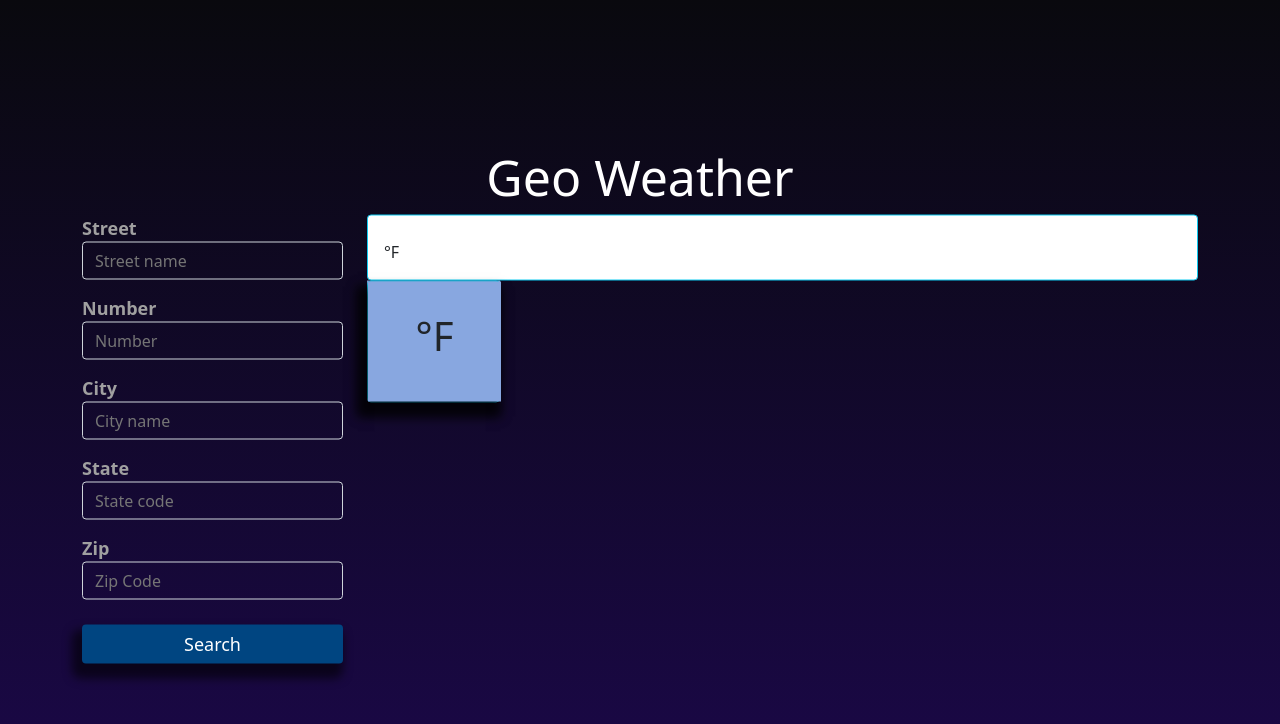
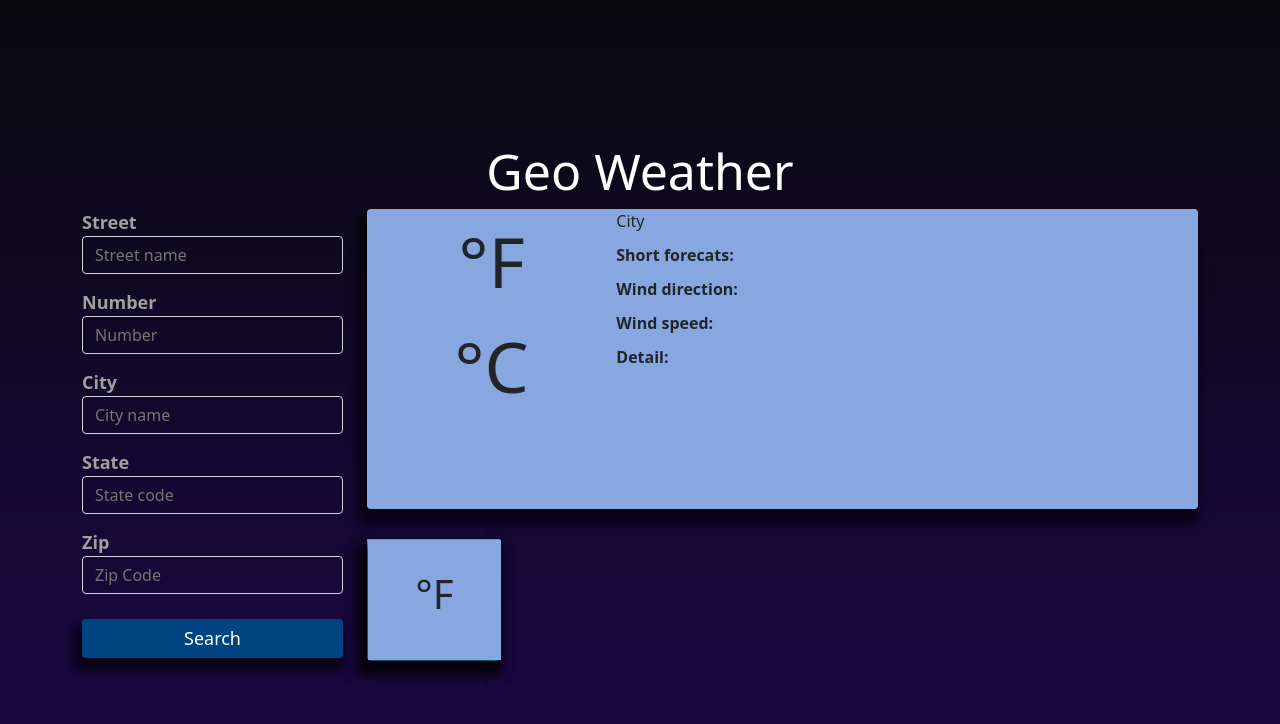
Before and after one commit to igorayelloborgesdev/ReactJS_Geocoding_Weather, a React (Create React App) app in the folder geo-weather/: page / in a window 1280 px wide. Shown: the top 724 px of the page. Built offline with nearby package versions, Linux system fonts and the light colour scheme.

Commit message:
Maincard

```diff
--- a/geo-weather/src/Components/HighlightCard.js
+++ b/geo-weather/src/Components/HighlightCard.js
@@ -1,21 +1,36 @@
-import React from 'react';
-import Card from 'react-bootstrap/Card'
+import React from "react";
+import Card from "react-bootstrap/Card";
+import Container from "react-bootstrap/Container";
+import Col from "react-bootstrap/Col";
+import Row from "react-bootstrap/Row";
 
-const HighlightCard = ({ detailedForecast, namePeriod, shortForecast, temperature, temperatureCelsius, windDirection, windSpeed  }) => (
-    <div>
-      <Card border="info">
-      <Card.Body>
-        <Card.Title></Card.Title>
-        <Card.Text>
-          {temperature}°F
-          {detailedForecast}
-    {namePeriod}
-    {shortForecast}
-    {temperatureCelsius}
-    {windDirection}
-    {windSpeed}
-        </Card.Text>
-      </Card.Body>
+const HighlightCard = ({
+  detailedForecast,
+  namePeriod,
+  shortForecast,
+  temperature,
+  temperatureCelsius,
+  windDirection,
+  windSpeed,
+}) => (
+  <div>
+    <Card border="info" className={"mainCard"}>
+      <div className={"mainCardChild"}>
+        <div className={"mainCardColLeft"}>
+          <div className={"mainCardColLeftTitle"}>{namePeriod}</div>
+          <div>{temperature}°F</div>
+          <div>{temperatureCelsius}°C</div>
+        </div>
+        <div className={"mainCardColRight"}>
+          <div>
+            <div className={"mainCardColRightMargin"}>City</div>
+            <div className={"mainCardColRightMargin"}><b>Short forecats:</b> {shortForecast}</div>
+            <div className={"mainCardColRightMargin"}><b>Wind direction:</b> {windDirection}</div>
+            <div className={"mainCardColRightMargin"}><b>Wind speed:</b> {windSpeed}</div>
+            <div className={"mainCardColRightMargin"}><b>Detail:</b> {detailedForecast}</div>
+          </div>
+        </div>
+      </div>
     </Card>
   </div>
 );
--- a/geo-weather/src/Styles/Style.css
+++ b/geo-weather/src/Styles/Style.css
@@ -71,4 +71,43 @@ label{
 }
 .daysOfTheWeekCardTitle{
     font-size: 18px!important;
+    font-weight: 600;
 }
+
+.mainCard {
+    height: 300px;
+    border-bottom: 1009x;
+    margin-bottom: 30px;
+    box-shadow: -5px 10px 10px 5px #00000094;
+    border-style: none!important;
+    background-color: #88a7e0!important;
+    font-size: 40px!important;
+}
+
+.mainCardChild {
+    height: 100%
+}
+
+.mainCardColLeft{
+    display: inline-block!important;
+    width: 30%;
+    height: 100%;
+    text-align: center;
+    font-size: 70px;
+    float: left;
+}
+.mainCardColLeftTitle{
+    font-size: 40px!important;
+    font-weight: 600;
+}
+.mainCardColRight{
+    display: inline-block!important;
+    width: 70%;
+    height: 100%;
+    font-size: 16px;
+    float: left;
+}
+
+.mainCardColRightMargin{
+    margin-bottom: 10px;
+}
```
